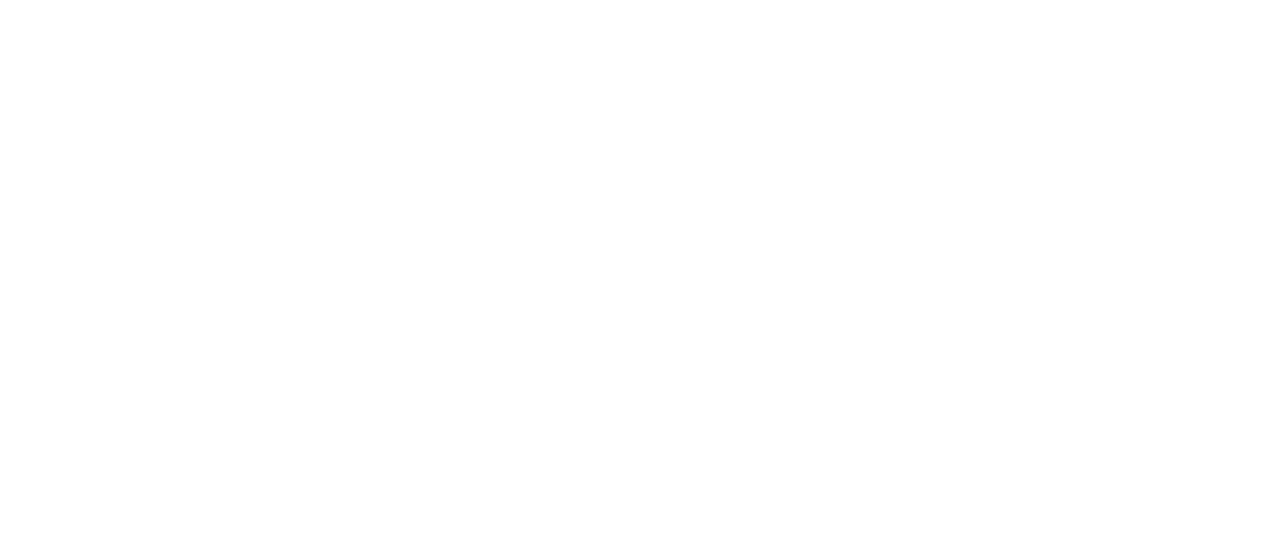
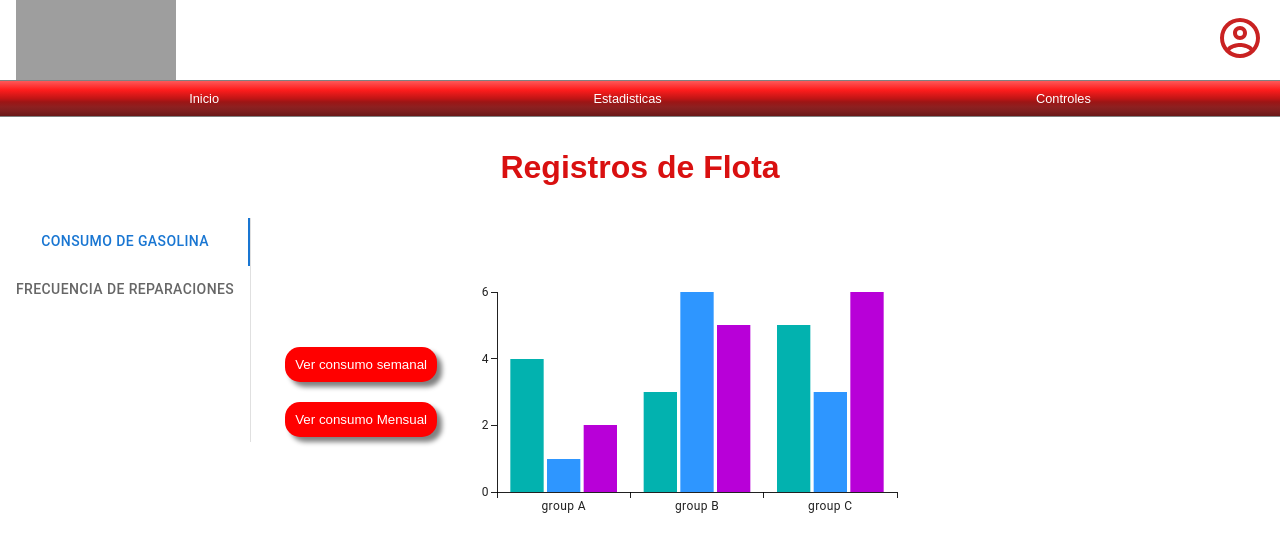
Before and after one commit to imdaviddev/tp-final-laboratorio-frontend, a React (Vite) app: page /gerencia/controles in a window 1280 px wide. Before the commit this address had no page. Shown: the top 552 px of the page. Built offline with nearby package versions, Linux system fonts and the light colour scheme; grey boxes are pictures that could not be loaded.

Commit message:
Pestañas verticales de estadisticas (#9)

```diff
--- /dev/null
+++ b/src/components/controlesGerencia/VerticalTabs.tsx
@@ -0,0 +1,83 @@
+import * as React from 'react';
+import Tabs from '@mui/material/Tabs';
+import Tab from '@mui/material/Tab';
+import Typography from '@mui/material/Typography';
+import Box from '@mui/material/Box';
+import BasicBars from '../reportesGerencia/BasicBars';
+
+interface TabPanelProps {
+  children?: React.ReactNode;
+  index: number;
+  value: number;
+}
+
+function TabPanel(props: TabPanelProps) {
+  const { children, value, index, ...other } = props;
+
+  return (
+    <div
+      role="tabpanel"
+      hidden={value !== index}
+      id={`vertical-tabpanel-${index}`}
+      aria-labelledby={`vertical-tab-${index}`}
+      {...other}
+    >
+      {value === index && (
+        <Box sx={{ p: 3 }}>
+          <Typography>{children}</Typography>
+        </Box>
+      )}
+    </div>
+  );
+}
+
+function a11yProps(index: number) {
+  return {
+    id: `vertical-tab-${index}`,
+    'aria-controls': `vertical-tabpanel-${index}`,
+  };
+}
+
+export default function VerticalTabs() {
+  const [value, setValue] = React.useState(0);
+
+  const handleChange = (event: React.SyntheticEvent, newValue: number) => {
+    setValue(newValue);
+  };
+
+  return (
+    <Box
+      sx={{ flexGrow: 1, bgcolor: 'background.paper', display: 'flex', height: 224 }}
+    >
+      <Tabs
+        orientation="vertical"
+        variant="scrollable"
+        value={value}
+        onChange={handleChange}
+        aria-label="Vertical tabs example"
+        sx={{ borderRight: 1, borderColor: 'divider' }}
+      >
+        <Tab label="Consumo de gasolina" {...a11yProps(0)} />
+        <Tab label="Frecuencia de Reparaciones" {...a11yProps(1)} />
+      </Tabs>
+      <TabPanel value={value} index={0}>
+        <div className='container'>
+        <div className='button-group'>
+            <button>Ver consumo semanal</button>
+            <button>Ver consumo Mensual</button>
+        </div>
+        <div className='graph-container'><BasicBars/></div>
+        </div>
+      </TabPanel>
+      <TabPanel value={value} index={1}>
+      <div className='container'>
+        <div className='button-group'>
+            <button>Ver reparaciones semanales</button>
+            <button>Ver reparaciones Mensuales</button>
+        </div>
+        <div className='graph-container'><BasicBars/></div>
+        </div>
+      </TabPanel>
+    </Box>
+  );
+}
--- /dev/null
+++ b/src/pages/controlesGerencia/ControlesGerencia.tsx
@@ -0,0 +1,18 @@
+import Header from '../../components/HeaderComponent/Header';
+import './controlesGerencia.css';
+import VerticalTabs from '../../components/controlesGerencia/VerticalTabs';
+
+const ControlesGerencia = () => {
+    return <div className='page-container'>
+        <Header rol='Gerente' />
+        <div className="wrapper-mensaje-bienvenida">
+            <h1>Registros de Flota</h1>
+        </div>
+        <div className='container'>
+            <VerticalTabs></VerticalTabs>
+        </div>
+    </div>
+
+}
+
+export default ControlesGerencia;
--- /dev/null
+++ b/src/pages/controlesGerencia/controlesGerencia.css
@@ -0,0 +1,13 @@
+.button-group{
+    display: flex;
+    flex-direction: column;
+}
+.button-group button{
+    padding: 10px;
+    margin: 10px;
+    color: white;
+    background-color: red;
+    border-style: none;
+    border-radius: 15px;
+    box-shadow: 5px 5px 5px gray;
+}
--- a/src/routes/index.tsx
+++ b/src/routes/index.tsx
@@ -5,6 +5,7 @@
 import GerenciaHomePage from '../pages/gerencia/gerencia';
 import ReportesGerencia from '../pages/reportesGerencia/ReportesGerencia';
 import ReportesGerencia from '../pages/reportes/ReportesGerencia';
+import ControlesGerencia from '../pages/controlesGerencia/ControlesGerencia';
 
 const Router = () => {
   return <>
@@ -15,6 +16,7 @@
       <Route element={<SupervisonHomePage/>} path="/supervision" />
       <Route element={<GerenciaHomePage/>} path="/gerencia" />
       <Route element={<ReportesGerencia/>} path="/gerencia/reportes" />
+      <Route element={<ControlesGerencia/>} path="/gerencia/controles" />
     </Routes>
   </BrowserRouter>
   </>
```
